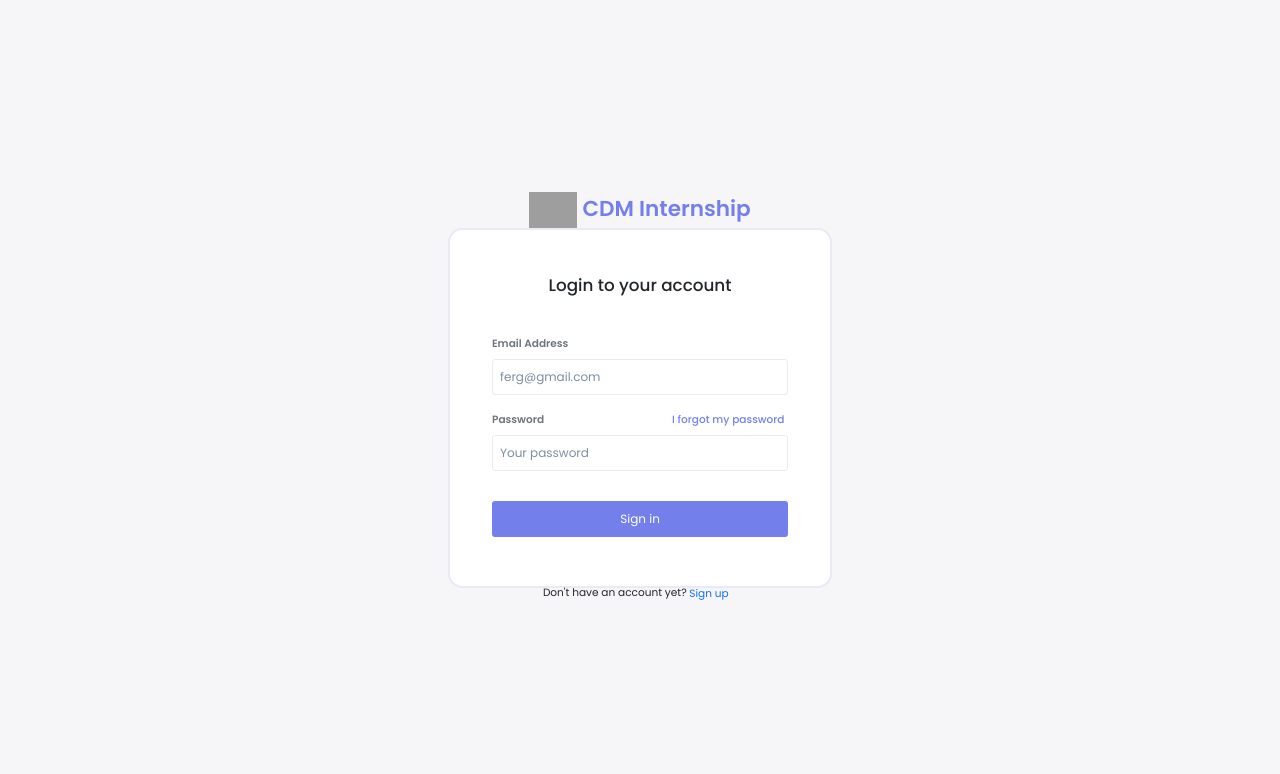
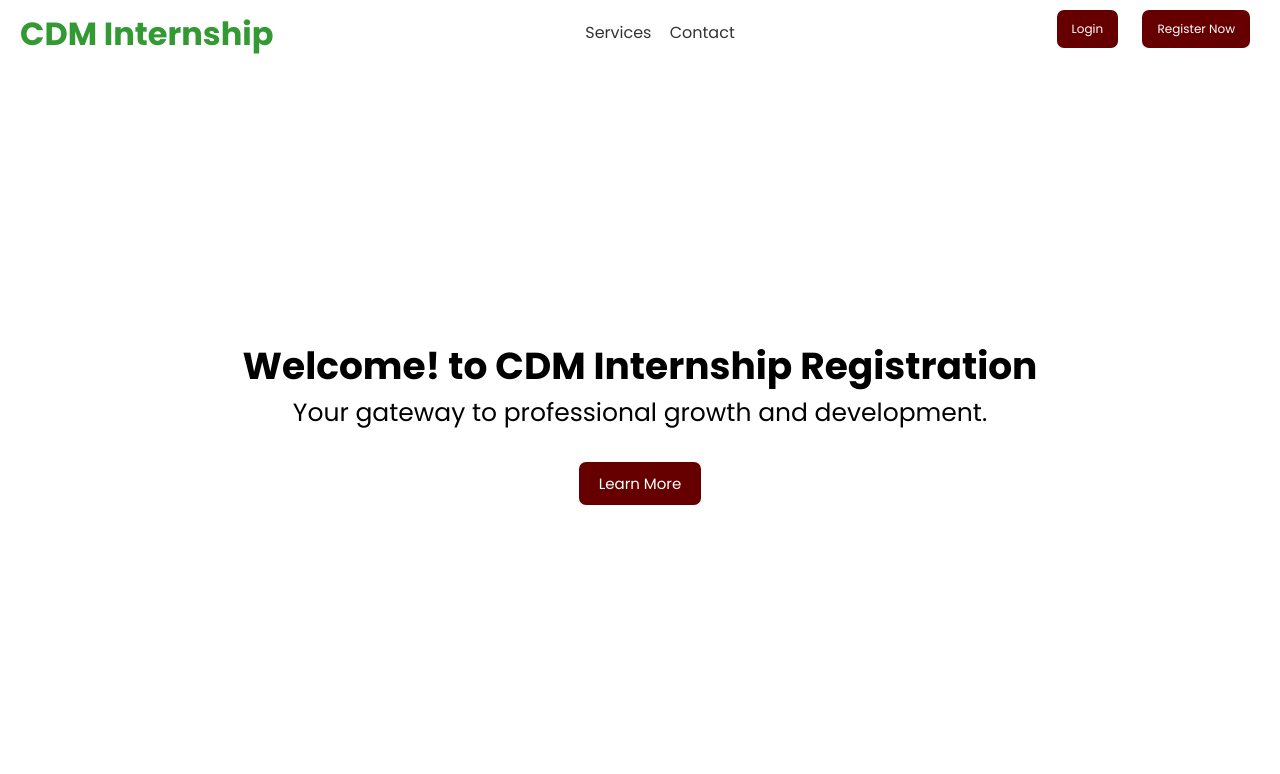
Before and after one commit to zenryui/cdm-internship-system, a PHP site: page /internship/ in a window 1280 px wide. Shown: the top 774 px of the page. Run offline with PHP 8.4, Linux system fonts and the light colour scheme; some libraries are stand-ins or nearby versions; grey boxes are pictures that could not be loaded.

Commit message:
gawa ni ryan

```diff
--- /dev/null
+++ b/cdm.css
@@ -0,0 +1,87 @@
+*{
+    padding: 0;
+    margin: 0;
+    box-sizing: border-box;
+    list-style-type: none;
+    text-decoration: none;
+    font-family: 'Poppins', sans-serif;
+}
+.navbar {
+    color:#339933;
+    display: flex;
+    text-align: center;
+    justify-content: space-between;
+    padding: 10px 20px;
+}
+.navbar ul {
+    list-style-type: none;
+    padding: 0;
+}
+.navbar li {
+    display: inline-block;
+    margin: 0 10px;
+}
+.nav li {
+    display: inline-block;
+    margin: 10px 7px;
+}
+.nav a {
+    text-decoration: none;
+    color: #333;
+}
+.button{
+    background-color: #660000;
+    color: #fff;
+    padding: 10px 15px;
+    border: none;
+    border-radius: 7px;
+    font-size: 12px;
+    cursor: pointer;
+}
+.container {
+    font-size: 25px;
+    padding: 270px 0;
+    text-align: center;
+}
+
+.container p {
+    margin-bottom: 20px;
+}
+
+.container button {
+    margin-top: 10px;
+    background-color: #660000;
+    color: #fff;
+    padding: 10px 20px;
+    border: none;
+    border-radius: 7px;
+    font-size: 15px;
+    cursor: pointer;
+}
+
+.dropdown {
+    position: relative;
+    display: inline-block;
+}
+
+.dropdown-content {
+    display: none;
+    position: absolute;
+    background-color: #f9f9f9;
+    min-width: 160px;
+    z-index: 1;
+    border-radius: 7px;
+}
+
+.dropdown-content li {
+    padding: 10px;
+}
+
+.dropdown-content li a {
+    color: black;
+    text-decoration: none;
+}
+
+.dropdown:hover .dropdown-content {
+    display: block;
+}
--- /dev/null
+++ b/cdm.js
@@ -0,0 +1,9 @@
+document.addEventListener("DOMContentLoaded", function() {
+    const dropdowns = document.querySelectorAll(".dropdown");
+
+    dropdowns.forEach(function(dropdown) {
+        dropdown.addEventListener("click", function() {
+            this.querySelector(".dropdown-content").classList.toggle("show");
+        });
+    });
+});
--- a/index.php
+++ b/index.php
@@ -1,150 +1,46 @@
-<?php
-require_once("connection.php");
-session_start();
-
-function sanitize($data)
-{
-  $data = trim($data);
-  $data = stripslashes($data);
-  $data = htmlspecialchars($data);
-  return $data;
-}
-
-if (isset($_POST['login'])) {
-  $email = sanitize($_POST['email']);
-  $inputpassword = sanitize($_POST['password']);
-
-  // Select relevant data from the activated_users table
-  $sql = "SELECT * FROM activated_users WHERE email = '$email' AND active = 1";
-  $result = mysqli_query($conn, $sql);
-
-  $errors = []; // Array to store errors
-
-  if (mysqli_num_rows($result) > 0) {
-    // Fetch user data
-    $user_data = mysqli_fetch_assoc($result);
-
-    // Verify the entered password with the hashed password
-    if (!password_verify($inputpassword, $user_data['password'])) {
-      // Incorrect password
-      $errors[] = "Wrong password!";
-    }
-  } else {
-    // Email does not exist
-    $errors[] = "Email does not exist!";
-  }
-
-  if (empty($errors)) {
-    // Check if both email and password are incorrect
-    if (mysqli_num_rows($result) == 0) {
-      $errors[] = "Wrong credentials!";
-    }
-  }
-
-  if (!empty($errors)) {
-    // Return errors as JSON response
-    echo json_encode(['status' => 'error', 'errors' => $errors]);
-    exit();
-  } else {
-    // Successful login
-    $_SESSION['user_data'] = $user_data;
-    echo json_encode(['status' => 'success']);
-    exit();
-  }
-}
-?>
-
-<!doctype html>
+<!DOCTYPE html>
 <html lang="en">
 <head>
-  <!-- Required meta tags -->
-  <meta charset="utf-8">
-  <meta name="viewport" content="width=device-width, initial-scale=1">
-
-  <!-- Bootstrap CSS -->
-  <link rel="preconnect" href="https://fonts.googleapis.com">
-  <link rel="preconnect" href="https://fonts.gstatic.com" crossorigin>
-  <link href="https://fonts.googleapis.com/css2?family=Poppins&display=swap" rel="stylesheet">
-  <link href="https://cdn.jsdelivr.net/npm/bootstrap@5.0.2/dist/css/bootstrap.min.css" rel="stylesheet">
-  <script src="https://cdn.jsdelivr.net/npm/sweetalert2@11"></script> <!-- sweet alert -->
-  <link rel="stylesheet" href="assets/css/login.css">
-
-  <title>Login</title>
+    <meta charset="UTF-8">
+    <meta name="viewport" content="width=device-width, initial-scale=1.0">
+    <title>Document</title>
+    <link rel="stylesheet" href="cdm.css">
+    <link rel="stylesheet" href="https://fonts.googleapis.com/css2?family=Poppins:wght@300;400;500;600;700&display=swap">
 </head>
 <body>
-<div class="login-container">
-    <form id="loginForm" method="post">
-        <!-- Form content -->
-        <div class="infinity-free">
-            <h1><img src="assets/img/id-card.png" alt="Icon"><span class="primary"> CDM Internship</span></h1>
-        </div>
-        <h2 class="centered">Login to your account</h2>
-        <div class="box">
-            <p class="text-muted">Email Address</p>
-            <input class="form-control" type="email" name="email" id="email" placeholder="ferg@gmail.com" required>
-        </div>
-        <div class="box">
-            <p class="text-muted">Password <span class="forget-pass"><a href="search-email.php">I forgot my password </a></span></p>
-            <input class="form-control" type="password" name="password" id="password" placeholder="Your password" required>
-        </div>
-        <div class="button">
-            <input type="button" value="Sign in" class="btn" id="loginBtn">
-        </div>
-        <p class="goto-signup-label">Don't have an account yet?</p>
-        <a href="signup.php" class="goto-signup-link">Sign up</a>
 
-
-        <!-- Alert container for errors -->
-        <div class="alert-container" id="alertContainer">
+    <!-- HEADER START-->
+    <div class="navbar">
+        <div class="logo">
+            <h1>CDM Internship</h1>
         </div>
 
-    </form>
-</div>
-
-<script src="https://ajax.googleapis.com/ajax/libs/jquery/3.4.1/jquery.min.js"></script>
-<script>
-$(document).ready(function() {
-    $("#loginBtn").click(function() {
-        var email = $("#email").val();
-        var password = $("#password").val();
-
-        $.ajax({
-            type: "POST",
-            url: "index.php",
-            data: {
-                email: email,
-                password: password,
-                login: 1
-            },
-                      success: function(response) {
-              var responseData = JSON.parse(response);
-              if (responseData.status == "success") {
-                  // Show SweetAlert for successful login
-                  Swal.fire({
-                      icon: 'success',
-                      title: 'Login Successful!',
-                      showConfirmButton: false,
-                      timer: 1500
-                  }).then(() => {
-                      // Redirect to logged-in page
-                      window.location.href = "log.php";
-                  });
-              } else {
-                  var errors = responseData.errors;
-                  var errorHTML = '';
-                  errors.forEach(function(error) {
-                      errorHTML += '<p class="alert-message show">' + error + '</p>';
-                  });
-                  $("#alertContainer").html(errorHTML);
-                  // Clear the password field upon error
-                  $("#password").val('');
-              }
-          }
-
-        });
-    });
-});
-</script>
-
+        <ul class="nav">
+            <li><a href="#">Services</a></li>
+            <li><a href="#">Contact</a></li>
+        </ul>
+        <ul>
+            <li class="dropdown">
+                <button class="button">Login</button>
+                <ul class="dropdown-content">
+                    <li><a href="http://localhost/internship/Employer/index.php">Employer</a></li>
+                    <li><a href="http://localhost/internship/Students/index.php">Student</a></li>
+                </ul>
+            </li>
+            <li class="dropdown">
+                <button class="button">Register Now</button>
+                <ul class="dropdown-content">
+                    <li><a href="http://localhost/internship/Employer/signup.php">Employer</a></li>
+                    <li><a href="http://localhost/internship/Students/signup.php">Student</a></li>
+                </ul>
+            </li>
+        </ul>
+    </div>
+    <div class="container">
+        <h2>Welcome! to CDM Internship Registration</h2>
+        <p>Your gateway to professional growth and development.</p>
+        <li><button class="button">Learn More</button></li>
+    </div>
+    <script src="cdm.js"></script>
 </body>
 </html>
```
